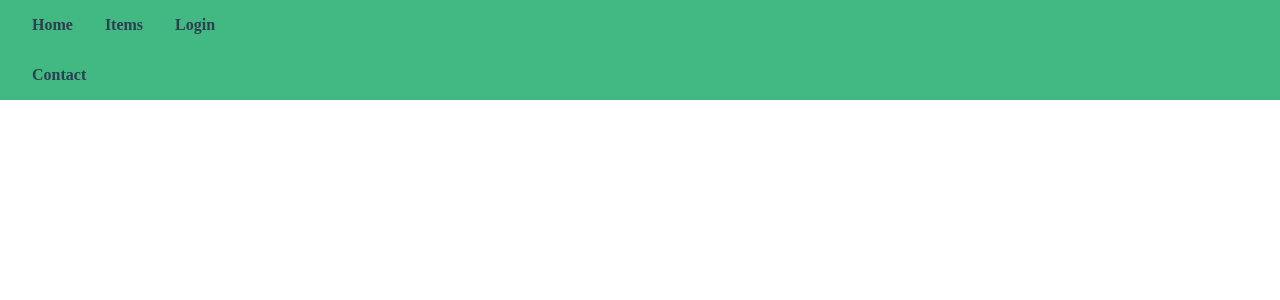
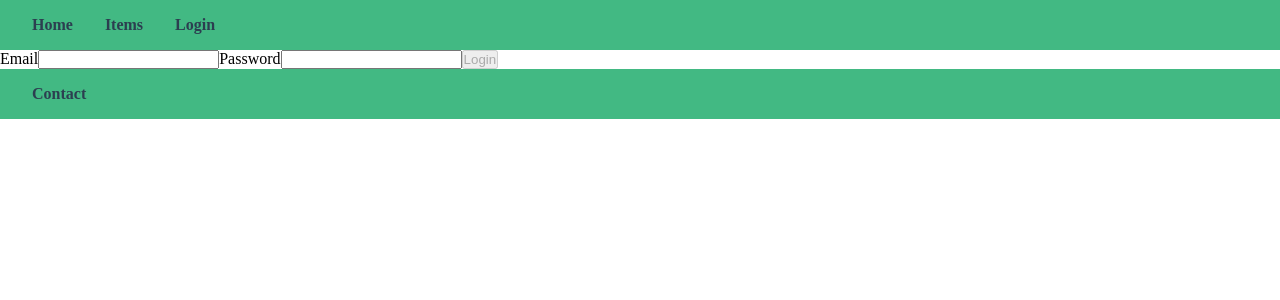
Before and after one commit to scubastove4/Buy-My-Stuff, a Vue app in the folder client/: page /admin in a window 1280 px wide. Shown: the top 300 px of the page. Built offline with nearby package versions, Linux system fonts and the light colour scheme.

Commit message:
add adminlogin page

```diff
--- /dev/null
+++ b/client/src/pages/AdminLogin.vue
@@ -0,0 +1,48 @@
+<template>
+  <div>
+    <LoginForm
+      :loginValues="loginValues"
+      @setLoginValues="setLoginValues"
+      @login="login"
+    />
+  </div>
+</template>
+
+<script setup>
+import { ref, defineEmits } from 'vue'
+import { useRouter } from 'vue-router'
+import LoginForm from '../components/LoginForm.vue'
+import { LoginAdmin } from '../services/AdminReq'
+
+const router = useRouter()
+
+const emit = defineEmits(['setUser'])
+
+//////////   handle login values/submission
+const loginValues = ref({
+  email: '',
+  password: ''
+})
+function setLoginValues(name, val) {
+  loginValues.value[name] = val
+}
+function resetLoginValues() {
+  loginValues.value = {
+    email: '',
+    password: ''
+  }
+}
+async function login() {
+  const payload = await LoginAdmin(loginValues)
+  emit('setUser', payload)
+  resetLoginValues()
+  router.push('/')
+}
+</script>
+
+<style>
+#up-or-in {
+  width: 15%;
+  height: 15%;
+}
+</style>
--- a/client/src/router.js
+++ b/client/src/router.js
@@ -7,6 +7,7 @@ import Contact from './pages/Contact.vue'
 import Login from './pages/Login.vue'
 import Cart from './pages/Cart.vue'
 import Profile from './pages/Profile.vue'
+import AdminLogin from './pages/AdminLogin.vue'
 
 const routes = [
   { path: '/', component: Home, name: 'Home' },
@@ -20,7 +21,8 @@ const routes = [
   { path: '/contact', component: Contact, name: 'Contact' },
   { path: '/login', component: Login, name: 'Login' },
   { path: '/cart', component: Cart, name: 'Cart' },
-  { path: '/profile/:user_id', component: Profile, name: 'Profile' }
+  { path: '/profile/:user_id', component: Profile, name: 'Profile' },
+  { path: '/admin', component: AdminLogin, name: 'AdminLogin' }
 ]
 
 const router = createRouter({
```
